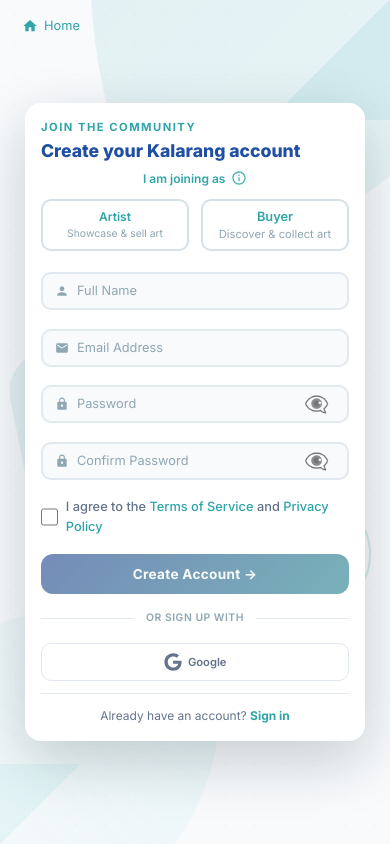
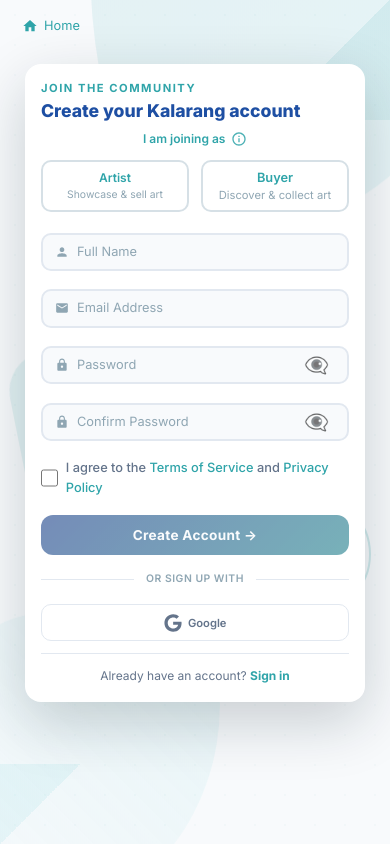
Before and after one commit to DevenderAmbati/Kalarang.art, a React (Create React App) app: page /signup in a window 390 px wide. Built offline with nearby package versions, Linux system fonts and the light colour scheme; no server answers.

Commit message:
fixed ios scrolling

```diff
--- a/src/components/Artwork/ArtworkGrid.css
+++ b/src/components/Artwork/ArtworkGrid.css
@@ -5,7 +5,7 @@
   width: 100%;
   margin-top: 12px;
   padding: 0 6px;
-  padding-bottom: 200px; /* Extra space for dropdown menus */
+  padding-bottom: 10px; /* Space for bottom nav */
   box-sizing: border-box;
   /* Performance optimizations */
   contain: style;
--- a/src/components/Forms/CreateArtwork.tsx
+++ b/src/components/Forms/CreateArtwork.tsx
@@ -638,6 +638,8 @@ const CreateArtwork: React.FC = () => {
 
       setSavedArtworkId(artworkId);
 
+      toast.success('✅ Saved to gallery');
+
       // Invalidate portfolio cache to reflect changes
       if (appUser) {
         cache.invalidate(cacheKeys.galleryWorks(appUser.uid));
@@ -687,7 +689,7 @@ const CreateArtwork: React.FC = () => {
     try {
       await toggleArtworkPublish(savedArtworkId, true);
 
-      toast.success('✅ Success');
+      toast.success('✅ Published');
 
       // Invalidate all portfolio caches when publishing
       if (appUser) {
--- a/src/components/Forms/ImagePreviewGrid.tsx
+++ b/src/components/Forms/ImagePreviewGrid.tsx
@@ -37,7 +37,6 @@ const SortableItem: React.FC<SortableItemProps> = ({ image, index, onRemoveImage
     transition,
     opacity: isDragging ? 0.5 : 1,
     cursor: image.isUploading ? 'wait' : 'grab',
-    touchAction: 'none',
   };
 
   return (
--- a/src/components/Profile/GalleryTab.tsx
+++ b/src/components/Profile/GalleryTab.tsx
@@ -83,7 +83,6 @@ const GalleryTab: React.FC<GalleryTabProps> = ({ images, onImageClick, isOwnProf
                   <span>Commission Work</span>
                 </div>
               )}
-              // ...overlay removed for unpublished artworks
             </div>
           </div>
         ))}
--- a/src/pages/auth/SignUp.tsx
+++ b/src/pages/auth/SignUp.tsx
@@ -265,7 +265,7 @@ const SignUp: React.FC<SignUpProps> = ({ onSignUp }) => {
   }
 
   return (
-    <div className="login-right-section" style={{ display: 'flex', justifyContent: 'center', alignItems: 'center', minHeight: '100vh', width: '100%', position: 'relative', padding: '3rem 0' }}>
+    <div className="login-right-section signup-page" style={{ display: 'flex', justifyContent: 'flex-start', alignItems: 'center', minHeight: '100vh', width: '100%', position: 'relative', padding: '3rem 0' }}>
       {/* Decorative geometric background shapes */}
       <div className="login-bg-shape-1"></div>
       <div className="login-bg-shape-2"></div>
--- a/src/pages/auth/login.css
+++ b/src/pages/auth/login.css
@@ -1,4 +1,12 @@
 @import url('https://fonts.googleapis.com/css2?family=Inter:wght@300;400;500;600;700;800;900&display=swap');
+
+/* Prevent body/html/root scroll on auth pages (except signup which needs scroll) */
+html:has(.login-right-section:not(.signup-page)),
+body:has(.login-right-section:not(.signup-page)),
+#root:has(.login-right-section:not(.signup-page)) {
+  overflow: hidden !important;
+  height: 100% !important;
+}
 
 * {
   font-family: 'Inter', -apple-system, BlinkMacSystemFont, 'Segoe UI', sans-serif;
@@ -276,6 +284,14 @@
   padding: 1rem 2rem 2rem;
   position: relative;
   overflow: hidden;
+}
+
+/* Special handling for signup page with long content */
+.login-right-section.signup-page {
+  max-height: 100vh;
+  overflow-y: auto;
+  overflow-x: hidden;
+  -webkit-overflow-scrolling: touch;
 }
 
 /* Decorative Background Shapes */
@@ -837,6 +853,15 @@ a:hover {
     padding: 1rem !important;
   }
 
+  /* Signup page specific overflow handling */
+  .login-right-section.signup-page {
+    justify-content: flex-start !important;
+    max-height: 100vh !important;
+    overflow-y: auto !important;
+    -webkit-overflow-scrolling: touch !important;
+    padding-top: 2rem !important;
+  }
+
   /* Reduce login card size */
   .login-form-container {
     max-width: 340px;
@@ -967,6 +992,15 @@ a:hover {
     justify-content: center !important;
     align-items: center !important;
     padding: 1rem !important;
+  }
+
+  /* Signup page specific overflow handling */
+  .login-right-section.signup-page {
+    justify-content: flex-start !important;
+    max-height: 100vh !important;
+    overflow-y: auto !important;
+    -webkit-overflow-scrolling: touch !important;
+    padding-top: 2rem !important;
   }
 
   /* Reduce login card size */
--- a/src/pages/landing/legal.css
+++ b/src/pages/landing/legal.css
@@ -2,11 +2,30 @@
 
 .legal-container {
   min-height: 100vh;
+  height: 100%;
   background: var(--color-bg-white);
   display: flex;
   flex-direction: column;
   overflow-y: auto;
   overflow-x: hidden;
+  -webkit-overflow-scrolling: touch;
+  position: relative;
+}
+
+/* iOS Safari specific handling */
+@supports (-webkit-touch-callout: none) {
+  .legal-container {
+    position: absolute;
+    top: 0;
+    left: 0;
+    right: 0;
+    bottom: 0;
+    min-height: auto;
+    height: auto;
+    max-height: none;
+    overflow-y: scroll;
+    -webkit-overflow-scrolling: touch;
+  }
 }
 
 .legal-main-content {
```
